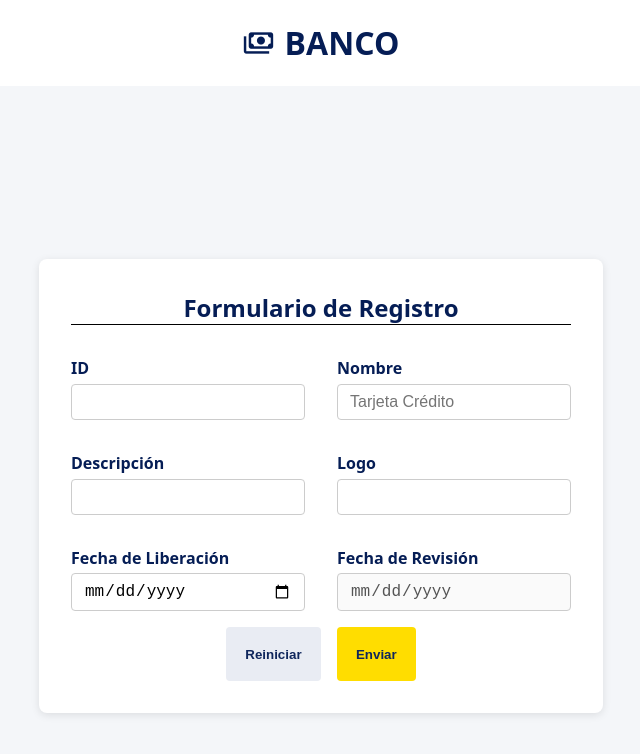
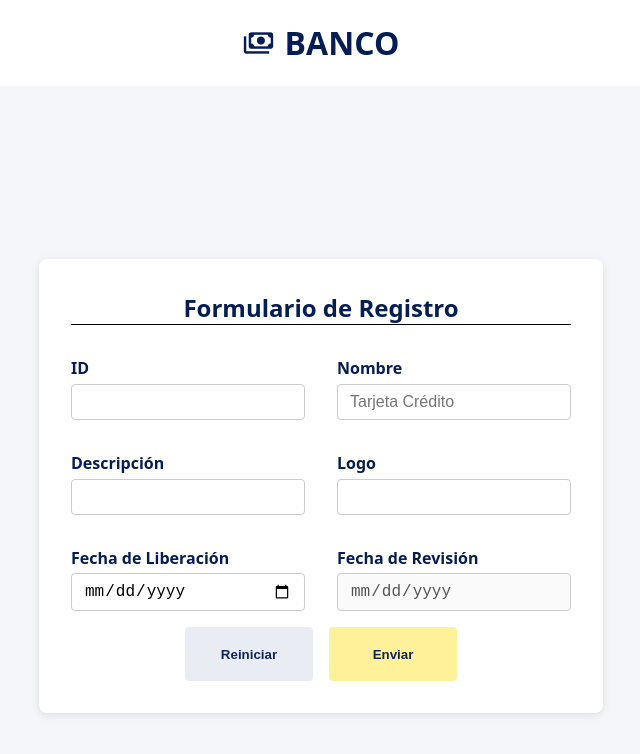
Before and after one commit to JossFranco/financial-products-app, an Angular app: page /add in a window 1280 px wide. Shown: the top 754 px of the page, without its empty margins (319-959 px from the left). Built offline with nearby package versions, Linux system fonts and the light colour scheme.

Commit message:
feat: custom validators

```diff
--- a/src/app/pages/product-form/product-form.component.html
+++ b/src/app/pages/product-form/product-form.component.html
@@ -109,7 +109,7 @@
       <button class="productForm__button-reset" type="button" (click)="onReset()">
         Reiniciar
       </button>
-      <button class="productForm__button-send" type="button" (click)="onSubmit()">
+      <button class="productForm__button-send" type="button" (click)="onSubmit()" [ngClass]="{'productForm__button-send--disabled': productForm.invalid}" [disabled]="productForm.invalid">
         Enviar
       </button>
     </div>
--- a/src/app/pages/product-form/product-form.component.scss
+++ b/src/app/pages/product-form/product-form.component.scss
@@ -65,6 +65,7 @@
   }
 
   &__button-reset {
+    width: 8rem;
     background: #e9ecf3;
     color: #0f265c;
     font-weight: bold;
@@ -81,6 +82,7 @@
   }
 
   &__button-send {
+    width: 8rem;
     background-color: #ffdd00;
     color: #0f265c;
     padding: 1.2rem 1.2rem;
@@ -92,6 +94,15 @@
 
     &:hover {
       background: #ffd100
+    }
+
+    &--disabled {
+      background: #fff199;
+      cursor: not-allowed;
+
+      &:hover {
+        background-color: #fff199;
+      }
     }
   }
 
--- a/src/app/pages/product-form/product-form.component.ts
+++ b/src/app/pages/product-form/product-form.component.ts
@@ -5,6 +5,7 @@ import { HeaderComponent } from '../../components/header/header.component';
 import { ProductService } from '../../services/product.service';
 import { ModalComponent } from '../../components/modal/modal.component';
 import { CommonModule } from '@angular/common';
+import { CustomValidators } from '../../utils/custom.validator';
 
 @Component({
   selector: 'app-product-form',
@@ -27,16 +28,39 @@ export class ProductFormComponent implements OnInit {
     private fb: FormBuilder,
     private productService: ProductService,
     private route: ActivatedRoute,
-    private router: Router
+    private router: Router,
+    private customValidators: CustomValidators
   ) { }
 
   ngOnInit(): void {
+    this.setEditMode();
+    this.buildForm();
+    this.getProductInfo();
+    this.subscribeToDateRelease();
+  }
+
+  setEditMode() {
     this.productId = this.route.snapshot.paramMap.get('id');
     this.isEditMode = !!this.productId;
     this.pageTitle = this.isEditMode ? 'Formulario de Edición' : 'Formulario de Registro';
+  }
 
-    this.buildForm();
+  buildForm() {
+    this.productForm = this.fb.group({
+      id: [
+        { value: '', disabled: this.isEditMode },
+        [Validators.required, Validators.minLength(3), Validators.maxLength(10)],
+        [this.customValidators.idAlreadyExists()]
+      ],
+      name: ['', [Validators.required, Validators.minLength(5), Validators.maxLength(100)]],
+      description: ['', [Validators.required, Validators.minLength(10), Validators.maxLength(200)]],
+      logo: ['', [Validators.required]],
+      date_release: ['', [Validators.required, this.customValidators.dateMinValidator()]],
+      date_revision: [{ value: '', disabled: true }],
+    });
+  }
 
+  getProductInfo() {
     if (this.isEditMode && this.productId) {
       this.productService.getProductById(this.productId).subscribe({
         next: (product) => {
@@ -58,7 +82,9 @@ export class ProductFormComponent implements OnInit {
         }
       });
     }
+  }
 
+  subscribeToDateRelease() {
     this.productForm.get('date_release')?.valueChanges.subscribe((date: string) => {
       if (date) {
         const release = new Date(date);
@@ -69,20 +95,6 @@ export class ProductFormComponent implements OnInit {
       } else {
         this.productForm.get('date_revision')?.setValue('');
       }
-    });
-  }
-
-  buildForm() {
-    this.productForm = this.fb.group({
-      id: [
-        { value: '', disabled: this.isEditMode },
-        [Validators.required, Validators.minLength(3), Validators.maxLength(10)]
-      ],
-      name: ['', [Validators.required, Validators.minLength(5), Validators.maxLength(100)]],
-      description: ['', [Validators.required, Validators.minLength(10), Validators.maxLength(200)]],
-      logo: ['', [Validators.required]],
-      date_release: ['', [Validators.required]],
-      date_revision: [{ value: '', disabled: true }],
     });
   }
 
@@ -121,5 +133,4 @@ export class ProductFormComponent implements OnInit {
     this.productForm.reset();
   }
 
-
 }
--- /dev/null
+++ b/src/app/utils/custom.validator.ts
@@ -0,0 +1,34 @@
+import { AbstractControl, ValidationErrors, AsyncValidatorFn, ValidatorFn } from "@angular/forms";
+import { ProductService } from "../services/product.service";
+import { Injectable } from "@angular/core";
+import { Observable, of } from "rxjs";
+import { map, catchError } from "rxjs/operators";
+
+@Injectable({ providedIn: 'root' })
+export class CustomValidators {
+    constructor(private productService: ProductService) { }
+
+    idAlreadyExists(): AsyncValidatorFn {
+        return (control: AbstractControl): Observable<ValidationErrors | null> => {
+            return this.productService.getProductById(control.value).pipe(
+                map(() => ({ idExists: true })),
+                catchError(() => of(null))
+            );
+        };
+    }
+
+    dateMinValidator(): ValidatorFn {
+        return (control: AbstractControl): ValidationErrors | null => {
+            if (!control.value) {
+                return null;
+            }
+
+            // Convertir las fechas a formato YYYY-MM-DD
+            const inputDateStr = new Date(control.value).toISOString().split('T')[0];
+            const todayStr = new Date().toISOString().split('T')[0];
+
+            // Comparar las fechas como strings en formato YYYY-MM-DD
+            return inputDateStr >= todayStr ? null : { dateInvalid: true };
+        };
+    }
+}
```
